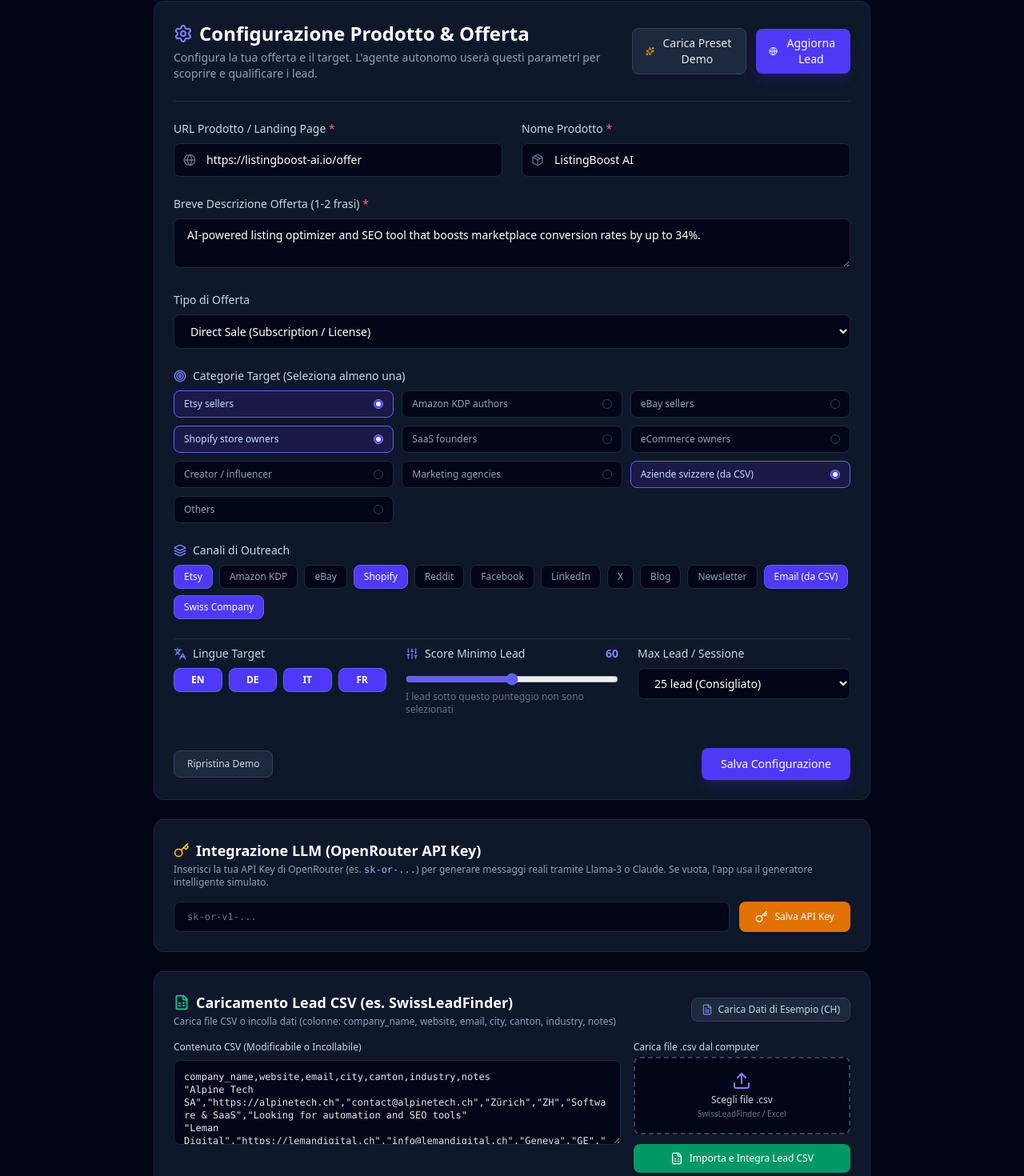
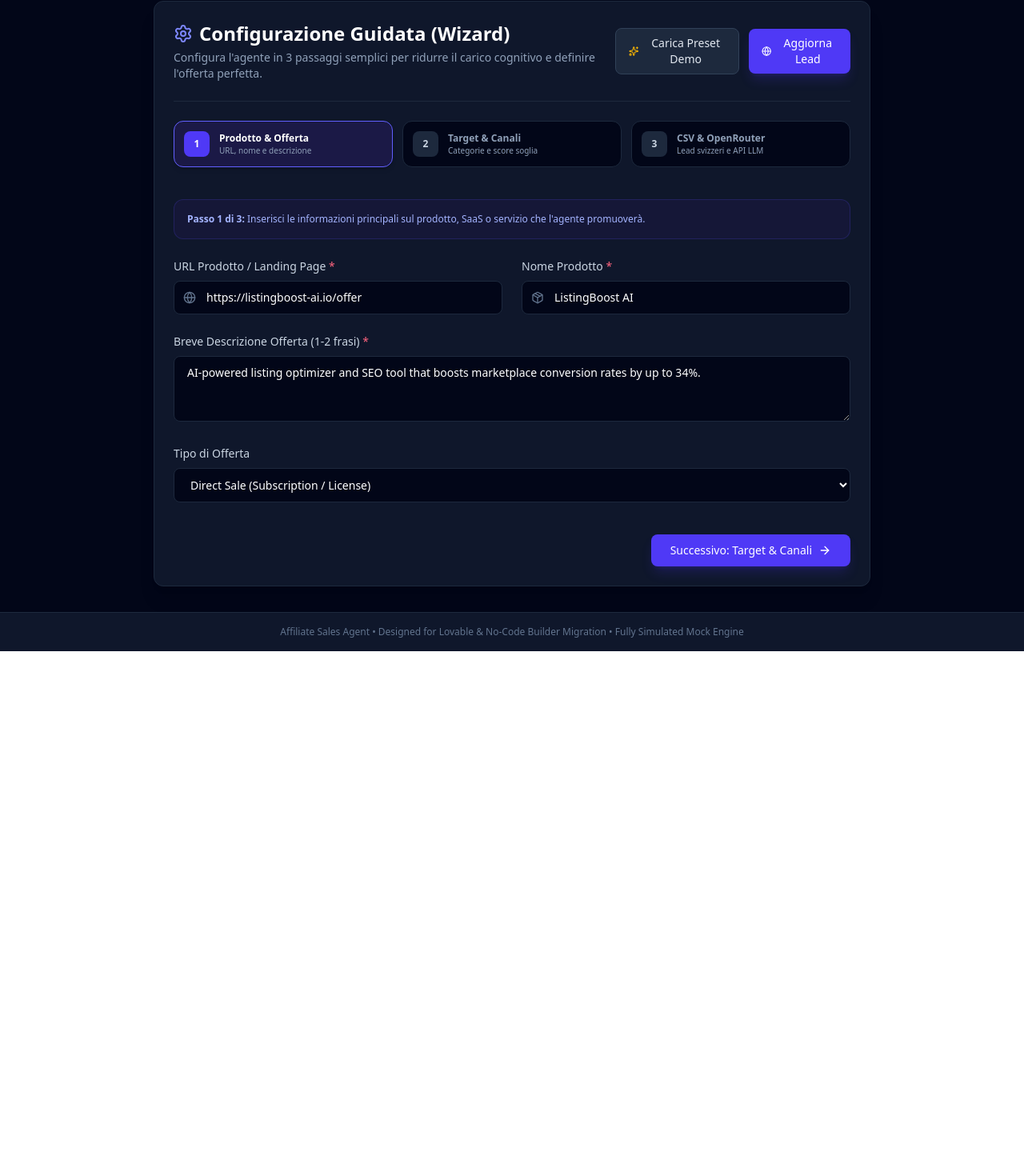
Before and after one commit to gabrielecode/Sales-Agent-, a React (Vite) app: page / in a window 1280 px wide. Shown: the part 196-1666 px from the top of the page at 80% size. After the commit the page ends 1010 px from the top, so only its background shows below. Built offline with nearby package versions, Linux system fonts and the light colour scheme.

Commit message:
chore: rebrand to Sales Agent and update onboarding
Renamed the application from "Affiliate Sales Agent" to "Sales Agent" and introduced a multi-step wizard structure in the product configuration form to improve the user onboarding experience.

```diff
--- a/index.html
+++ b/index.html
@@ -3,7 +3,7 @@
   <head>
     <meta charset="UTF-8" />
     <meta name="viewport" content="width=device-width, initial-scale=1.0" />
-    <title>Affiliate Sales Agent – Autonomous Sales & Outreach Platform</title>
+    <title>Sales Agent – Autonomous Sales & Outreach Platform</title>
     <meta name="description" content="Autonomous sales agent that finds target leads, personalizes outreach messages, tracks responses, and drives conversions for your product or affiliate offer." />
     <meta property="og:title" content="Affiliate Sales Agent – Autonomous Sales & Outreach Platform" />
     <meta property="og:description" content="Autonomous sales agent that finds target leads, personalizes outreach messages, tracks responses, and drives conversions for your product or affiliate offer." />
--- a/metadata.json
+++ b/metadata.json
@@ -1,6 +1,8 @@
 {
-  "name": "Affiliate Sales Agent",
+  "name": "Sales Agent",
   "description": "Autonomous sales agent that finds target leads, personalizes outreach messages, tracks responses, and drives conversions for your product or affiliate offer.",
   "requestFramePermissions": [],
-  "majorCapabilities": ["MAJOR_CAPABILITY_SERVER_SIDE_GEMINI_API"]
+  "majorCapabilities": [
+    "MAJOR_CAPABILITY_SERVER_SIDE_GEMINI_API"
+  ]
 }
--- a/src/components/ProductConfigForm.tsx
+++ b/src/components/ProductConfigForm.tsx
@@ -1,7 +1,7 @@
 import React, { useState, useEffect } from 'react';
 import { ProductConfig, OfferType, TargetCategory, Platform, Language } from '../types';
 import { DEFAULT_CONFIG, SAMPLE_CSV_DATA } from '../utils/mockData';
-import { Globe, Package, Settings, Target, Layers, Languages, Sliders, CheckCircle, Sparkles, FileSpreadsheet, Upload, FileText, Key } from 'lucide-react';
+import { Globe, Package, Settings, Target, Layers, Languages, Sliders, CheckCircle, Sparkles, FileSpreadsheet, Upload, FileText, Key, ArrowRight, ArrowLeft } from 'lucide-react';
 
 interface ProductConfigFormProps {
   config: ProductConfig;
@@ -56,6 +56,7 @@
   leadsCount,
 }) => {
   const [formData, setFormData] = useState<ProductConfig>(config);
+  const [currentStep, setCurrentStep] = useState<number>(1);
   const [savedSuccess, setSavedSuccess] = useState(false);
   const [csvText, setCsvText] = useState(SAMPLE_CSV_DATA);
   const [csvUploadSuccess, setCsvUploadSuccess] = useState(false);
@@ -154,15 +155,16 @@
 
   return (
     <div className="max-w-4xl mx-auto space-y-6">
-      <div className="bg-slate-900 border border-slate-800 rounded-xl p-6 shadow-xl">
+      {/* Wizard Header & Preset Buttons */}
+      <div className="bg-slate-900 border border-slate-800 rounded-xl p-6 shadow-xl space-y-6">
         <div className="flex flex-col md:flex-row md:items-center justify-between gap-4 pb-6 border-b border-slate-800">
           <div>
             <h1 className="text-2xl font-bold text-white flex items-center gap-2">
               <Settings className="w-6 h-6 text-indigo-400" />
-              Configurazione Prodotto & Offerta
+              Configurazione Guidata (Wizard)
             </h1>
             <p className="text-slate-400 text-sm mt-1">
-              Configura la tua offerta e il target. L'agente autonomo userà questi parametri per scoprire e qualificare i lead.
+              Configura l'agente in 3 passaggi semplici per ridurre il carico cognitivo e definire l'offerta perfetta.
             </p>
           </div>
           <div className="flex items-center gap-3">
@@ -185,13 +187,77 @@
           </div>
         </div>
 
-        <form onSubmit={handleSubmit} className="space-y-6 pt-6">
+        {/* Wizard Step Indicator */}
+        <div className="grid grid-cols-3 gap-3">
+          <button
+            type="button"
+            onClick={() => setCurrentStep(1)}
+            className={`p-3 rounded-xl border text-left transition flex items-center gap-3 ${
+              currentStep === 1
+                ? 'bg-indigo-950/80 border-indigo-500 text-white shadow-md'
+                : 'bg-slate-950 border-slate-800 text-slate-400 hover:border-slate-700'
+            }`}
+          >
+            <div className={`w-8 h-8 rounded-lg flex items-center justify-center font-bold text-xs ${currentStep === 1 ? 'bg-indigo-600 text-white' : 'bg-slate-800 text-slate-300'}`}>
+              1
+            </div>
+            <div>
+              <div className="text-xs font-semibold">Prodotto & Offerta</div>
+              <div className="text-[10px] text-slate-400">URL, nome e descrizione</div>
+            </div>
+          </button>
+
+          <button
+            type="button"
+            onClick={() => setCurrentStep(2)}
+            className={`p-3 rounded-xl border text-left transition flex items-center gap-3 ${
+              currentStep === 2
+                ? 'bg-indigo-950/80 border-indigo-500 text-white shadow-md'
+                : 'bg-slate-950 border-slate-800 text-slate-400 hover:border-slate-700'
+            }`}
+          >
+            <div className={`w-8 h-8 rounded-lg flex items-center justify-center font-bold text-xs ${currentStep === 2 ? 'bg-indigo-600 text-white' : 'bg-slate-800 text-slate-300'}`}>
+              2
+            </div>
+            <div>
+              <div className="text-xs font-semibold">Target & Canali</div>
+              <div className="text-[10px] text-slate-400">Categorie e score soglia</div>
+            </div>
+          </button>
+
+          <button
+            type="button"
+            onClick={() => setCurrentStep(3)}
+            className={`p-3 rounded-xl border text-left transition flex items-center gap-3 ${
+              currentStep === 3
+                ? 'bg-indigo-950/80 border-indigo-500 text-white shadow-md'
+                : 'bg-slate-950 border-slate-800 text-slate-400 hover:border-slate-700'
+            }`}
+          >
+            <div className={`w-8 h-8 rounded-lg flex items-center justify-center font-bold text-xs ${currentStep === 3 ? 'bg-indigo-600 text-white' : 'bg-slate-800 text-slate-300'}`}>
+              3
+            </div>
+            <div>
+              <div className="text-xs font-semibold">CSV & OpenRouter</div>
+              <div className="text-[10px] text-slate-400">Lead svizzeri e API LLM</div>
+            </div>
+          </button>
+        </div>
+
+        <form onSubmit={handleSubmit} className="space-y-6 pt-4">
           {savedSuccess && (
             <div className="bg-emerald-950/50 border border-emerald-800/50 text-emerald-300 px-4 py-3 rounded-lg flex items-center gap-2 text-sm animate-fade-in">
               <CheckCircle className="w-4 h-4 text-emerald-400" />
               Configurazione salvata con successo! Pronto per la scoperta lead.
             </div>
           )}
+
+          {/* STEP 1: Prodotto & Offerta */}
+          {currentStep === 1 && (
+            <div className="space-y-6 animate-fade-in">
+              <div className="bg-indigo-950/40 border border-indigo-900/50 p-4 rounded-xl text-xs text-indigo-300">
+                <strong>Passo 1 di 3:</strong> Inserisci le informazioni principali sul prodotto, SaaS o servizio che l'agente promuoverà.
+              </div>
 
               <div className="grid grid-cols-1 md:grid-cols-2 gap-6">
                 <div>
@@ -239,7 +305,7 @@
                 </label>
                 <textarea
                   required
-              rows={2}
+                  rows={3}
                   value={formData.productDescription}
                   onChange={(e) => handleChange('productDescription', e.target.value)}
                   placeholder="es., Tool di ottimizzazione e SEO potenziato da IA che aumenta le conversioni sui marketplace del 34%."
@@ -262,6 +328,26 @@
                     </option>
                   ))}
                 </select>
+              </div>
+
+              <div className="flex justify-end pt-4">
+                <button
+                  type="button"
+                  onClick={() => setCurrentStep(2)}
+                  className="px-6 py-2.5 bg-indigo-600 hover:bg-indigo-500 text-white font-medium rounded-lg shadow-lg shadow-indigo-600/20 transition text-sm flex items-center gap-2"
+                >
+                  Successivo: Target & Canali
+                  <ArrowRight className="w-4 h-4" />
+                </button>
+              </div>
+            </div>
+          )}
+
+          {/* STEP 2: Target, Canali & Lead Score */}
+          {currentStep === 2 && (
+            <div className="space-y-6 animate-fade-in">
+              <div className="bg-indigo-950/40 border border-indigo-900/50 p-4 rounded-xl text-xs text-indigo-300">
+                <strong>Passo 2 di 3:</strong> Seleziona le categorie target, i canali di outreach e imposta la soglia di qualità per i lead.
               </div>
 
               {/* Target Categories */}
@@ -386,111 +472,120 @@
                 </div>
               </div>
 
-          <div className="pt-4 flex items-center justify-between gap-3">
+              <div className="flex items-center justify-between pt-4">
                 <button
                   type="button"
-              onClick={handleLoadDemo}
-              className="px-4 py-2 bg-slate-800 hover:bg-slate-700 text-slate-300 font-medium rounded-lg border border-slate-700 transition text-xs"
+                  onClick={() => setCurrentStep(1)}
+                  className="px-4 py-2 bg-slate-800 hover:bg-slate-700 text-slate-300 font-medium rounded-lg border border-slate-700 transition text-xs flex items-center gap-1.5"
                 >
-              Ripristina Demo
+                  <ArrowLeft className="w-4 h-4" />
+                  Indietro
                 </button>
                 <button
-              type="submit"
-              className="px-6 py-2.5 bg-indigo-600 hover:bg-indigo-500 text-white font-medium rounded-lg shadow-lg shadow-indigo-600/20 transition text-sm"
+                  type="button"
+                  onClick={() => setCurrentStep(3)}
+                  className="px-6 py-2.5 bg-indigo-600 hover:bg-indigo-500 text-white font-medium rounded-lg shadow-lg shadow-indigo-600/20 transition text-sm flex items-center gap-2"
                 >
-              Salva Configurazione
+                  Successivo: CSV & OpenRouter
+                  <ArrowRight className="w-4 h-4" />
                 </button>
               </div>
-        </form>
+            </div>
+          )}
+
+          {/* STEP 3: Lead CSV & OpenRouter API */}
+          {currentStep === 3 && (
+            <div className="space-y-6 animate-fade-in">
+              <div className="bg-indigo-950/40 border border-indigo-900/50 p-4 rounded-xl text-xs text-indigo-300">
+                <strong>Passo 3 di 3:</strong> Opzionalmente carica lead CSV (es. SwissLeadFinder) e configura la chiave API OpenRouter per la produzione.
               </div>
 
               {/* OpenRouter API Key Integration Card */}
-      <div className="bg-slate-900 border border-slate-800 rounded-xl p-6 shadow-xl space-y-4">
+              <div className="bg-slate-950 border border-slate-800 rounded-xl p-5 space-y-3">
                 <div className="flex items-center justify-between">
                   <div>
-            <h3 className="text-lg font-bold text-white flex items-center gap-2">
-              <Key className="w-5 h-5 text-amber-400" />
+                    <h3 className="text-sm font-bold text-white flex items-center gap-2">
+                      <Key className="w-4 h-4 text-amber-400" />
                       Integrazione LLM (OpenRouter API Key)
                     </h3>
-            <p className="text-xs text-slate-400 mt-0.5">
-              Inserisci la tua API Key di OpenRouter (es. <code className="text-indigo-300">sk-or-...</code>) per generare messaggi reali tramite Llama-3 o Claude. Se vuota, l'app usa il generatore intelligente simulato.
+                    <p className="text-[11px] text-slate-400 mt-0.5">
+                      Inserisci la tua API Key di OpenRouter (es. <code className="text-indigo-300">sk-or-...</code>) per generare messaggi reali. Se vuota, l'app usa il generatore intelligente simulato.
                     </p>
                   </div>
                 </div>
 
                 {keySaved && (
-          <div className="bg-emerald-950/50 border border-emerald-800/50 text-emerald-300 px-4 py-2.5 rounded-lg flex items-center gap-2 text-xs animate-fade-in">
-            <CheckCircle className="w-4 h-4 text-emerald-400" />
+                  <div className="bg-emerald-950/50 border border-emerald-800/50 text-emerald-300 px-3 py-2 rounded-lg flex items-center gap-2 text-xs">
+                    <CheckCircle className="w-3.5 h-3.5 text-emerald-400" />
                     OpenRouter API Key salvata con successo in localStorage!
                   </div>
                 )}
 
-        <div className="flex flex-col sm:flex-row gap-3">
+                <div className="flex flex-col sm:flex-row gap-2">
                   <input
                     type="password"
                     placeholder="sk-or-v1-..."
                     value={openRouterKey}
                     onChange={(e) => setOpenRouterKey(e.target.value)}
-            className="flex-1 px-4 py-2.5 bg-slate-950 border border-slate-800 rounded-lg text-slate-200 font-mono text-xs focus:outline-none focus:border-indigo-500"
+                    className="flex-1 px-3 py-2 bg-slate-900 border border-slate-800 rounded-lg text-slate-200 font-mono text-xs focus:outline-none focus:border-indigo-500"
                   />
                   <button
                     type="button"
                     onClick={handleSaveKey}
-            className="px-5 py-2.5 bg-amber-600 hover:bg-amber-500 text-white font-medium rounded-lg text-xs shadow transition flex items-center justify-center gap-2 whitespace-nowrap"
+                    className="px-4 py-2 bg-amber-600 hover:bg-amber-500 text-white font-medium rounded-lg text-xs shadow transition flex items-center justify-center gap-1.5 whitespace-nowrap"
                   >
-            <Key className="w-4 h-4" />
+                    <Key className="w-3.5 h-3.5" />
                     Salva API Key
                   </button>
                 </div>
               </div>
 
               {/* CSV Lead Upload Card */}
-      <div className="bg-slate-900 border border-slate-800 rounded-xl p-6 shadow-xl space-y-4">
+              <div className="bg-slate-950 border border-slate-800 rounded-xl p-5 space-y-3">
                 <div className="flex items-center justify-between">
                   <div>
-            <h3 className="text-lg font-bold text-white flex items-center gap-2">
-              <FileSpreadsheet className="w-5 h-5 text-emerald-400" />
+                    <h3 className="text-sm font-bold text-white flex items-center gap-2">
+                      <FileSpreadsheet className="w-4 h-4 text-emerald-400" />
                       Caricamento Lead CSV (es. SwissLeadFinder)
                     </h3>
-            <p className="text-xs text-slate-400 mt-0.5">
-              Carica file CSV o incolla dati (colonne: company_name, website, email, city, canton, industry, notes)
+                    <p className="text-[11px] text-slate-400 mt-0.5">
+                      Colonne: company_name, website, email, city, canton, industry, notes
                     </p>
                   </div>
                   <button
                     type="button"
                     onClick={() => setCsvText(SAMPLE_CSV_DATA)}
-            className="px-3 py-1.5 bg-slate-800 hover:bg-slate-700 text-slate-300 text-xs rounded-lg border border-slate-700 flex items-center gap-1.5 transition"
+                    className="px-3 py-1.5 bg-slate-900 hover:bg-slate-800 text-slate-300 text-xs rounded-lg border border-slate-700 flex items-center gap-1.5 transition"
                   >
                     <FileText className="w-3.5 h-3.5 text-indigo-400" />
-            Carica Dati di Esempio (CH)
+                    Dati di Esempio (CH)
                   </button>
                 </div>
 
                 {csvUploadSuccess && (
-          <div className="bg-emerald-950/50 border border-emerald-800/50 text-emerald-300 px-4 py-2.5 rounded-lg flex items-center gap-2 text-xs animate-fade-in">
-            <CheckCircle className="w-4 h-4 text-emerald-400" />
-            Lead CSV importati con successo! Vai alla sezione "Discover Leads" per vederli.
+                  <div className="bg-emerald-950/50 border border-emerald-800/50 text-emerald-300 px-3 py-2 rounded-lg flex items-center gap-2 text-xs">
+                    <CheckCircle className="w-3.5 h-3.5 text-emerald-400" />
+                    Lead CSV importati con successo! Vai alla scheda "Scopri Lead".
                   </div>
                 )}
 
-        <div className="grid grid-cols-1 md:grid-cols-3 gap-4">
-          <div className="md:col-span-2 space-y-2">
-            <label className="block text-xs font-medium text-slate-300">Contenuto CSV (Modificabile o Incollabile)</label>
+                <div className="grid grid-cols-1 md:grid-cols-3 gap-3">
+                  <div className="md:col-span-2 space-y-1.5">
+                    <label className="block text-[11px] font-medium text-slate-300">Contenuto CSV</label>
                     <textarea
-              rows={5}
+                      rows={4}
                       value={csvText}
                       onChange={(e) => setCsvText(e.target.value)}
-              className="w-full p-3 bg-slate-950 border border-slate-800 rounded-lg text-slate-200 font-mono text-xs focus:outline-none focus:border-indigo-500"
+                      className="w-full p-2.5 bg-slate-900 border border-slate-800 rounded-lg text-slate-200 font-mono text-xs focus:outline-none focus:border-indigo-500"
                     />
                   </div>
 
-          <div className="space-y-3 flex flex-col justify-between">
+                  <div className="space-y-2 flex flex-col justify-between">
                     <div>
-              <label className="block text-xs font-medium text-slate-300 mb-1">Carica file .csv dal computer</label>
-              <label className="border-2 border-dashed border-slate-700 hover:border-indigo-500 rounded-lg p-4 flex flex-col items-center justify-center cursor-pointer bg-slate-950 transition text-center">
-                <Upload className="w-6 h-6 text-indigo-400 mb-1" />
-                <span className="text-xs text-slate-300 font-medium">Scegli file .csv</span>
-                <span className="text-[10px] text-slate-500 mt-0.5">SwissLeadFinder / Excel</span>
+                      <label className="block text-[11px] font-medium text-slate-300 mb-1">Carica file .csv</label>
+                      <label className="border border-dashed border-slate-700 hover:border-indigo-500 rounded-lg p-3 flex flex-col items-center justify-center cursor-pointer bg-slate-900 transition text-center">
+                        <Upload className="w-5 h-5 text-indigo-400 mb-1" />
+                        <span className="text-[11px] text-slate-300 font-medium">Scegli file</span>
                         <input type="file" accept=".csv,text/csv" onChange={handleFileChange} className="hidden" />
                       </label>
                     </div>
@@ -498,14 +593,36 @@
                     <button
                       type="button"
                       onClick={handleProcessCSV}
-              className="w-full py-2.5 bg-emerald-600 hover:bg-emerald-500 text-white font-medium rounded-lg text-xs shadow-md transition flex items-center justify-center gap-2"
+                      className="w-full py-2 bg-emerald-600 hover:bg-emerald-500 text-white font-medium rounded-lg text-xs shadow-md transition flex items-center justify-center gap-1.5"
                     >
-              <FileSpreadsheet className="w-4 h-4" />
-              Importa e Integra Lead CSV
+                      <FileSpreadsheet className="w-3.5 h-3.5" />
+                      Importa Lead CSV
                     </button>
                   </div>
                 </div>
               </div>
+
+              <div className="flex items-center justify-between pt-4 border-t border-slate-800">
+                <button
+                  type="button"
+                  onClick={() => setCurrentStep(2)}
+                  className="px-4 py-2 bg-slate-800 hover:bg-slate-700 text-slate-300 font-medium rounded-lg border border-slate-700 transition text-xs flex items-center gap-1.5"
+                >
+                  <ArrowLeft className="w-4 h-4" />
+                  Indietro
+                </button>
+                <button
+                  type="submit"
+                  className="px-6 py-2.5 bg-indigo-600 hover:bg-indigo-500 text-white font-medium rounded-lg shadow-lg shadow-indigo-600/20 transition text-sm flex items-center gap-2"
+                >
+                  <CheckCircle className="w-4 h-4" />
+                  Salva Configurazione Finale
+                </button>
+              </div>
+            </div>
+          )}
+        </form>
+      </div>
     </div>
   );
 };
```
Also changed, not shown: src/components/InteractiveTourModal.tsx (+25 -18 lines). Lines whose indentation alone changed are shown as unchanged.
